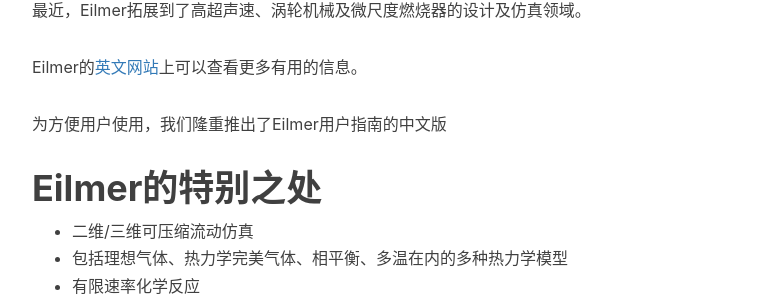
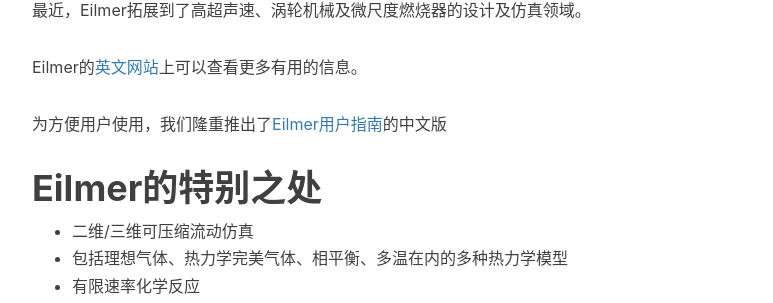
Before and after one commit to eilmerinchina/eilmerinchina.github.io, a Jekyll site: the page built from about.html, in a window 1280 px wide and 900 px high, scrolled down 760 px. Shown: the part 146-449 px from the top of the window, without its empty margins (233-1006 px from the left). Built offline with Jekyll 4.4.1, drawn with Linux system fonts in a browser that asks for light colours; nearby versions of some CDN libraries; comment, search, counter and statistics services are not loaded; part of the change alters nothing that is shown.

Commit message:
Update zh.md

```diff
--- a/_includes/about/zh.md
+++ b/_includes/about/zh.md
@@ -18,7 +18,7 @@ Eilmer 是从辅助涉及激波风洞和扩压管开始做为一个仿真工具
 
 Eilmer的[英文网站](https://gdtk.uqcloud.net/docs/eilmer/about/)上可以查看更多有用的信息。
 
-为方便用户使用，我们隆重推出了Eilmer用户指南的中文版
+为方便用户使用，我们隆重推出了[Eilmer用户指南](中文版Eilmer_2021_10_12_更新.pdf)的中文版
 
 # Eilmer的特别之处
 * 二维/三维可压缩流动仿真
```
